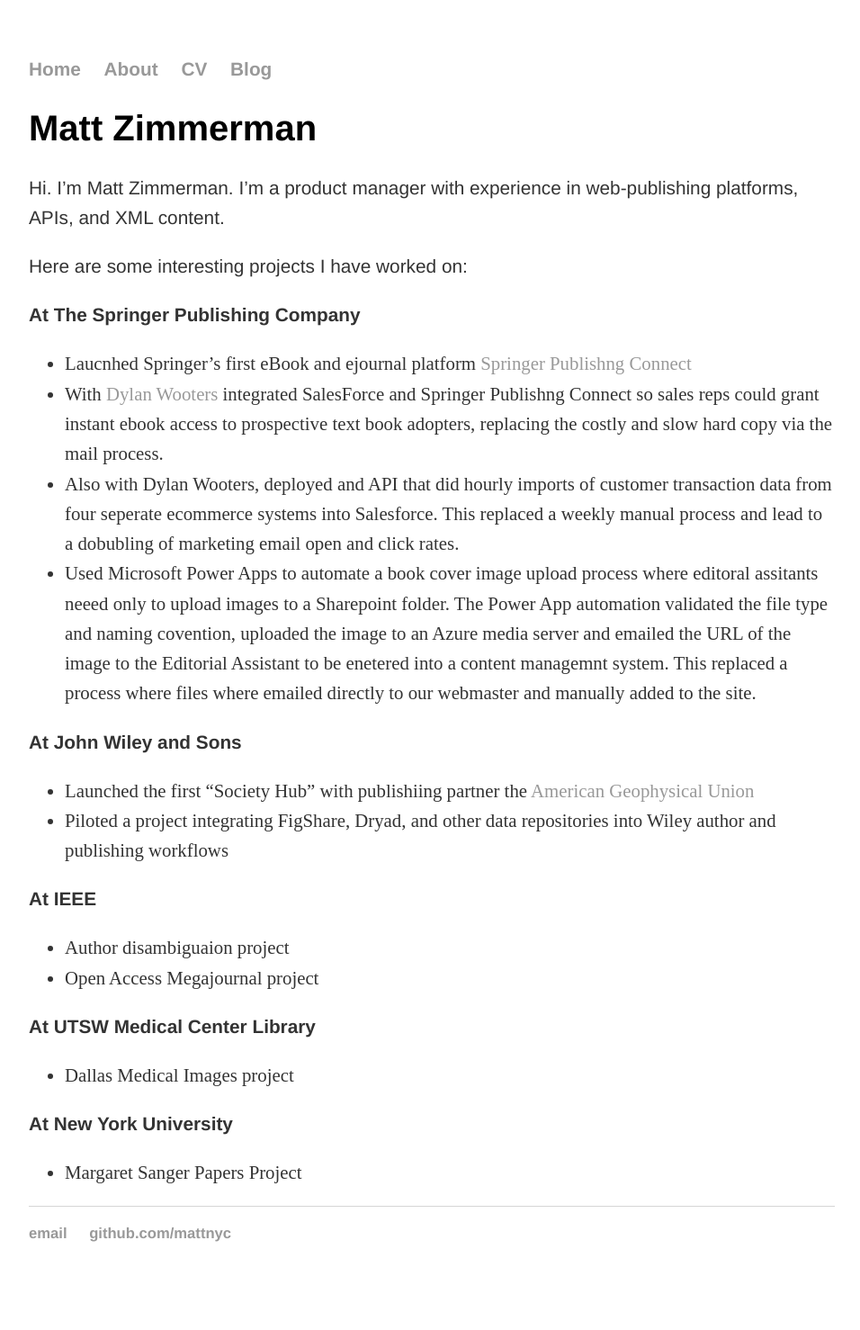
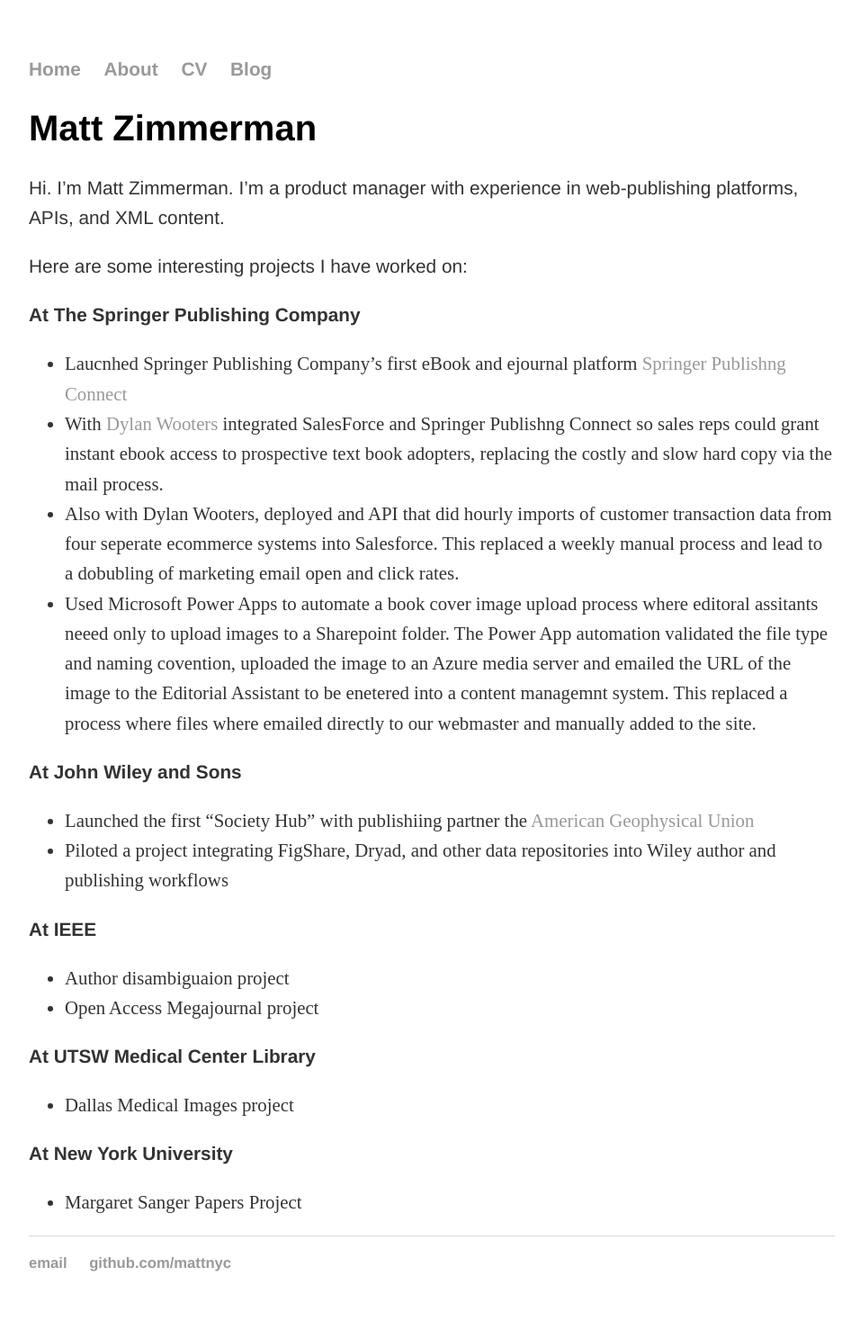
Before and after one commit to mattznyc/mattznyc.github.io, a Jekyll site: the page built from index.md, in a window 1280 px wide. Shown: the whole page at 90% size, without its empty margins (160-1116 px from the left). Built offline with Jekyll 4.4.1, drawn with Linux system fonts in a browser that asks for light colours; before the commit the page ends 1444 px from its top, so only the background shows below that.

Commit message:
Update index.md

```diff
--- a/index.md
+++ b/index.md
@@ -10,7 +10,7 @@
 
 **At The Springer Publishing Company**
 
-* Laucnhed Springer's first eBook and ejournal platform [Springer Publishng Connect](http://connect.springerpub.com)
+* Laucnhed Springer Publishing Company's first eBook and ejournal platform [Springer Publishng Connect](http://connect.springerpub.com)
 * With [Dylan Wooters](https://dylanwooters.com/index.html) integrated SalesForce and Springer Publishng Connect so sales reps could grant instant ebook access to prospective text book adopters, replacing the costly and slow hard copy via the mail process.
 * Also with Dylan Wooters, deployed and API that did hourly imports of customer transaction data from four seperate ecommerce systems into Salesforce. This replaced a weekly manual process and lead to a dobubling of marketing email open and click rates.
 * Used Microsoft Power Apps to automate a book cover image upload process where editoral assitants neeed only to upload images to a Sharepoint folder. The Power App automation validated the file type and naming covention, uploaded the image to an Azure media server and emailed the URL of the image to the Editorial Assistant to be enetered into a content managemnt system. This replaced a process where files where emailed directly to our webmaster and manually added to the site.
```
